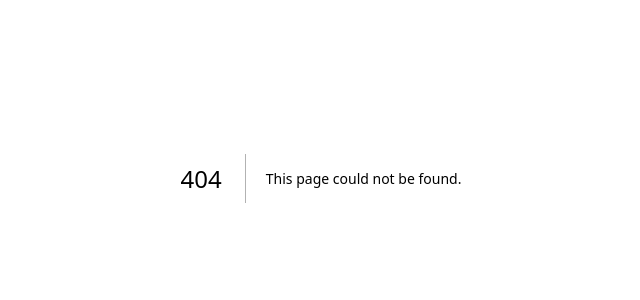
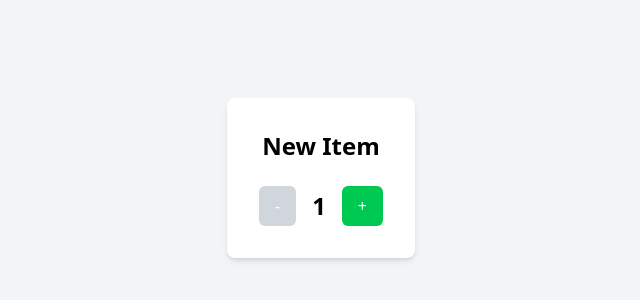
Before and after one commit to louispadillo/cprg306a-assignment, a Next.js app: page /week-4 in a window 1280 px wide. Before the commit this address had no page. Shown: the part 222-522 px from the top of the page, without its empty margins (319-959 px from the left). Built offline with nearby package versions, Linux system fonts and the light colour scheme.

Commit message:
week 4
Assignment for week 4

```diff
--- /dev/null
+++ b/app/week-4/new-item.js
@@ -0,0 +1,47 @@
+"use client";
+
+import { useState } from "react";
+
+export default function NewItem() {
+  const [quantity, setQuantity] = useState(1);
+
+  function increment() {
+    if (quantity < 20) {
+      setQuantity(quantity + 1);
+    }
+  }
+
+  function decrement() {
+    if (quantity > 1) {
+      setQuantity(quantity - 1);
+    }
+  }
+
+  return (
+    <main className="min-h-screen flex items-center justify-center bg-gray-100">
+      <div className="bg-white p-8 rounded-lg shadow-md text-center">
+        <h1 className="text-2xl font-bold mb-6">New Item</h1>
+
+        <div className="flex items-center justify-center gap-4">
+          <button
+            onClick={decrement}
+            disabled={quantity === 1}
+            className="px-4 py-2 bg-red-500 text-white rounded-md disabled:bg-gray-300"
+          >
+            -
+          </button>
+
+          <span className="text-2xl font-semibold">{quantity}</span>
+
+          <button
+            onClick={increment}
+            disabled={quantity === 20}
+            className="px-4 py-2 bg-green-500 text-white rounded-md disabled:bg-gray-300"
+          >
+            +
+          </button>
+        </div>
+      </div>
+    </main>
+  );
+}
--- /dev/null
+++ b/app/week-4/page.js
@@ -0,0 +1,5 @@
+import NewItem from "./new-item";
+
+export default function Page() {
+  return <NewItem />;
+}
```
